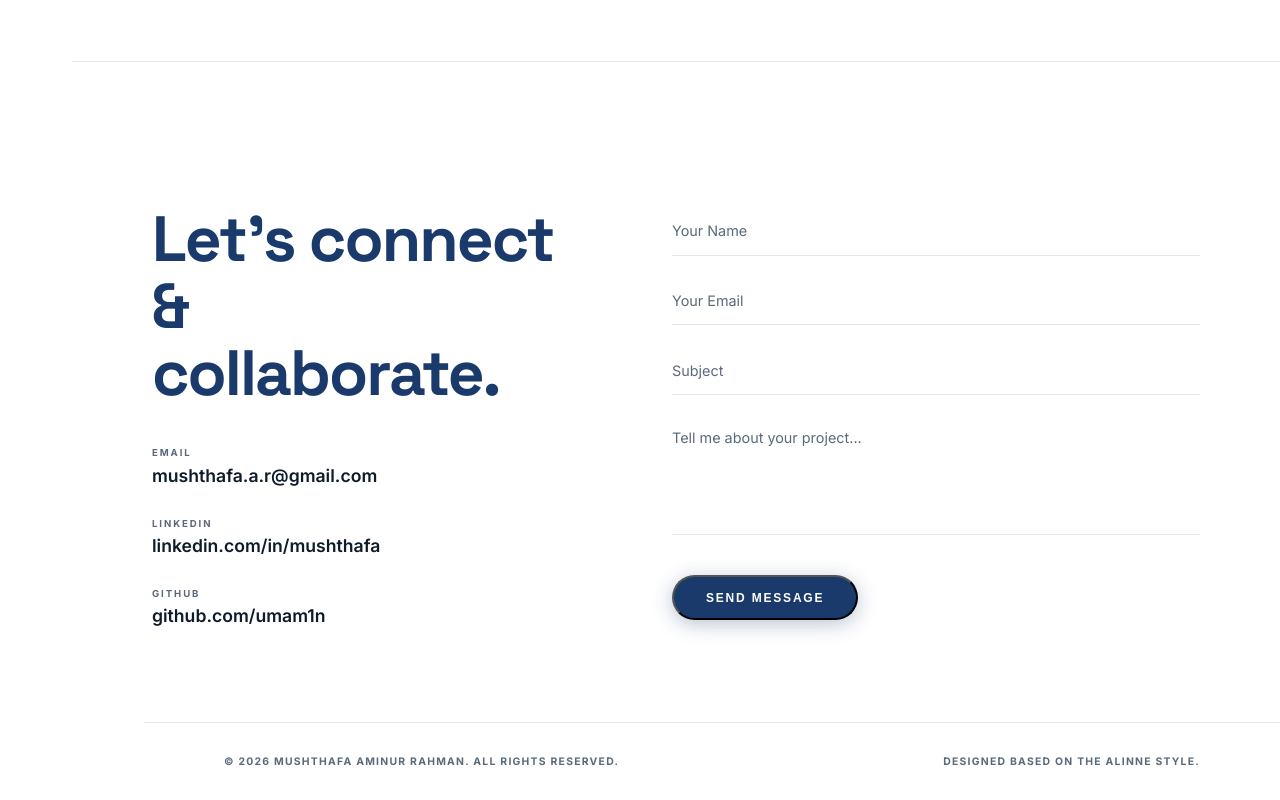
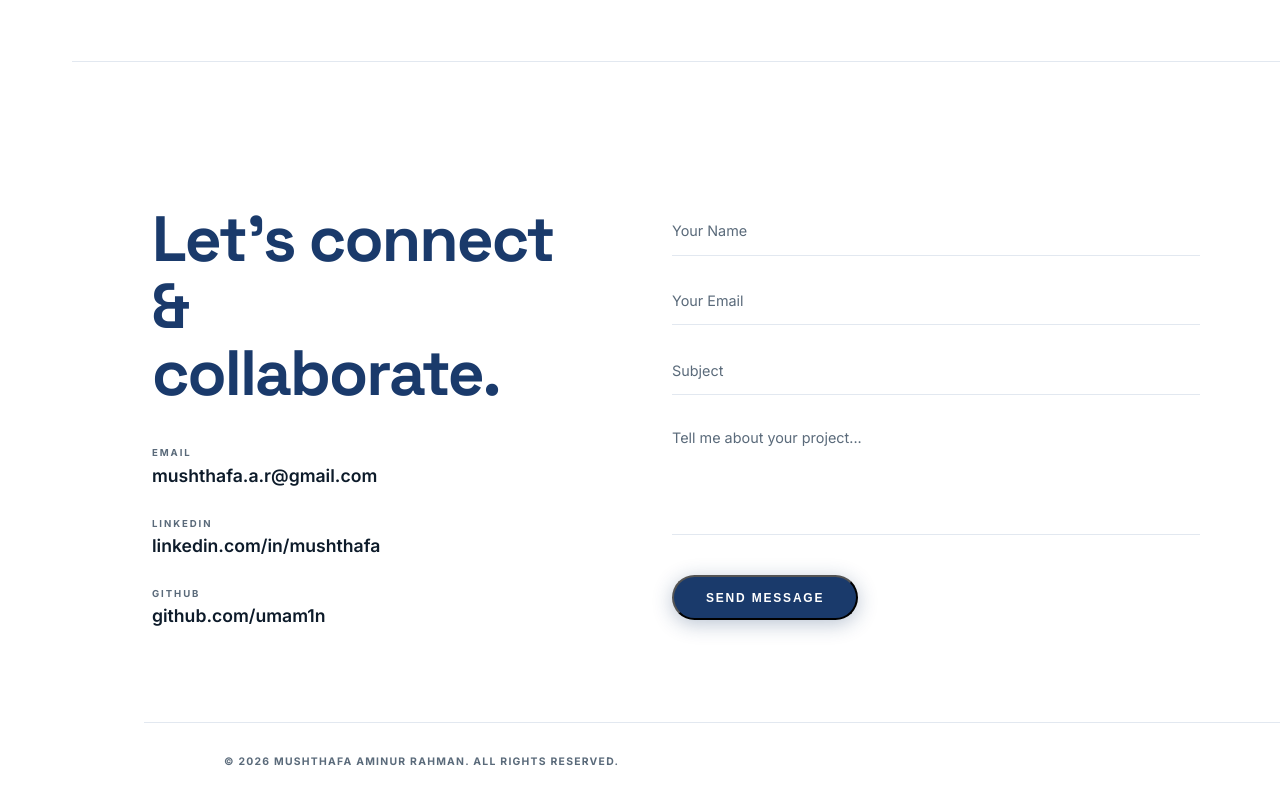
Before and after one commit to umam1n/umam1n.github.io, a plain HTML site: page index.html in a window 1280 px wide. Shown: the part 5350-6150 px from the top of the page. Drawn offline with Linux system fonts and the light colour scheme.

Commit message:
Remove Alinne attribution from footer

```diff
--- a/index.html
+++ b/index.html
@@ -373,7 +373,7 @@
 
     <footer>
       <div>© 2026 Mushthafa Aminur Rahman. All rights reserved.</div>
-      <div>Designed based on the Alinne style.</div>
+
     </footer>
   </main>
 
```
